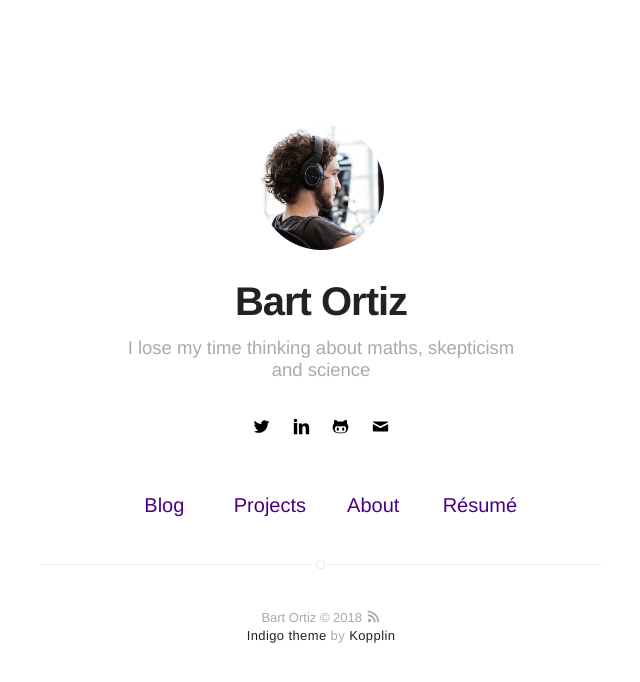
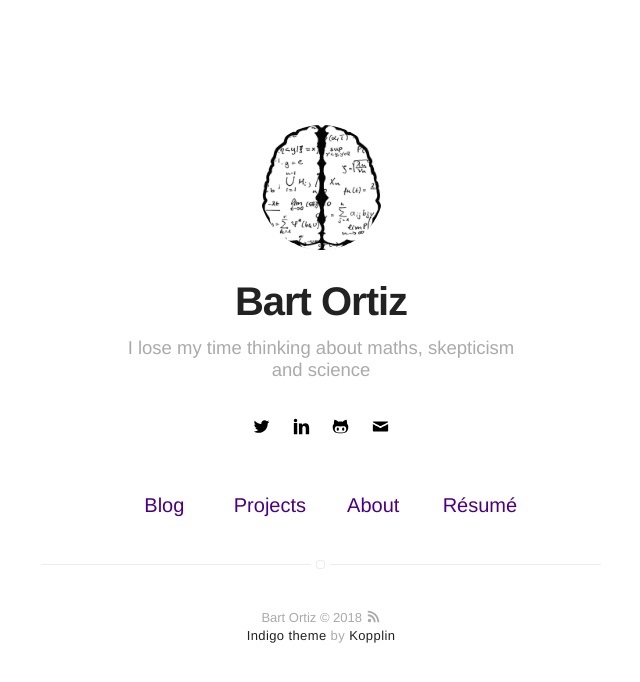
Before and after one commit to staticcoment/thebooort.github.io, a Jekyll site: the page built from index.html, in a window 1280 px wide. Shown: the top 682 px of the page, without its empty margins (319-959 px from the left). Built offline with Jekyll 4.4.1, drawn with Linux system fonts in a browser that asks for light colours.

Commit message:
Update _config.yml

```diff
--- a/_config.yml
+++ b/_config.yml
@@ -8,7 +8,7 @@ description: Personal blog
 # if it's an external image, update below for true
 # better with square images
 external-image: false
-picture: assets/images/profile.jpg
+picture: assets/images/photo_2017-12-03_18-48-43.jpg
 
 # If you want to include your resume, set to true
 # and specify source (external or local).
@@ -42,7 +42,7 @@ twitter: bortizmath
 linkedin: bartolom%C3%A9-ortiz-viso
 # youtube: myyoutube
 # spotify: myspotify
-github: mygithub
+github: thebooort
 # lastfm: mylastfm
 # stackoverflow: 7044681/mystackoverflow
 # quora: userquora
```
